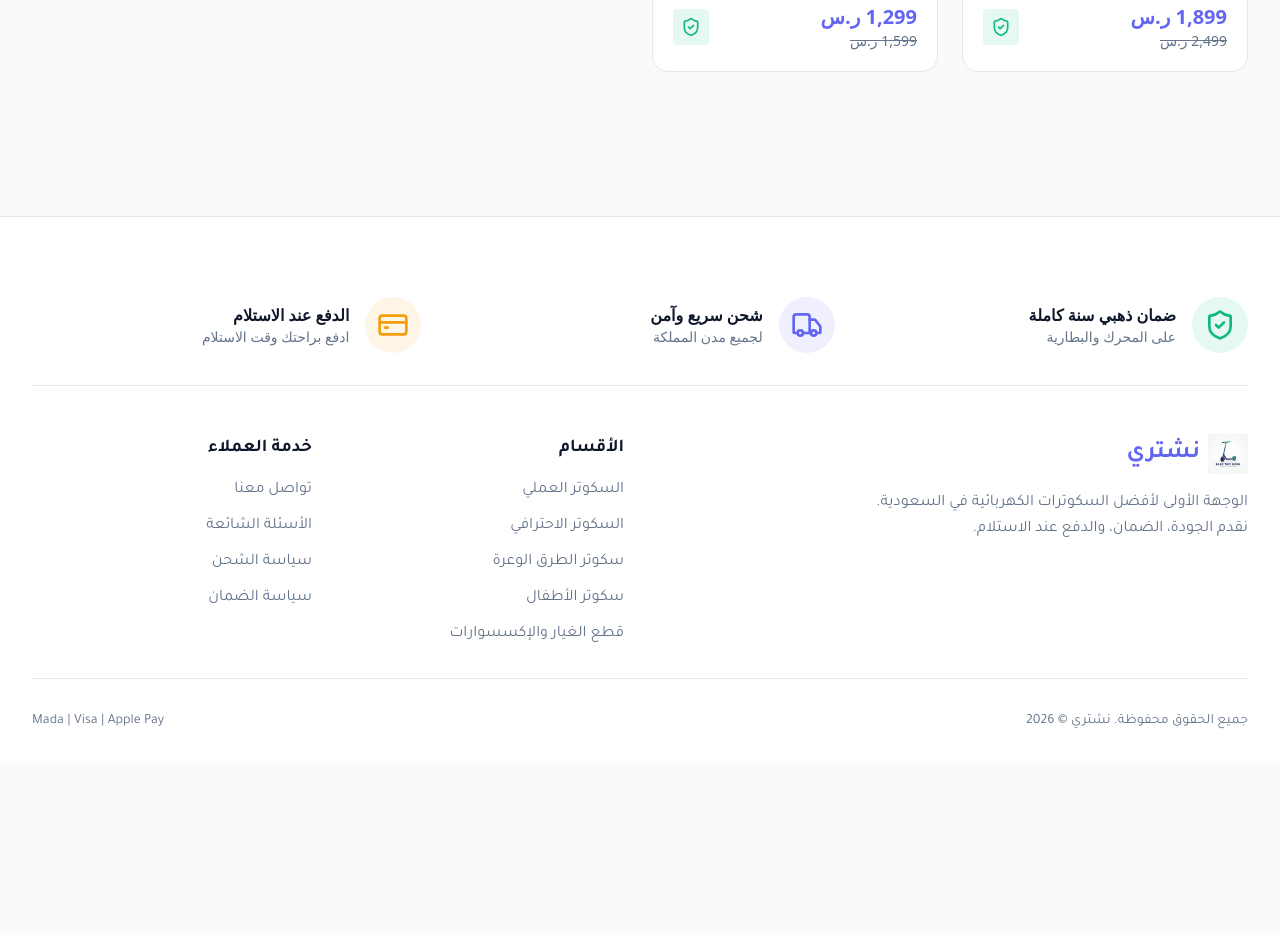
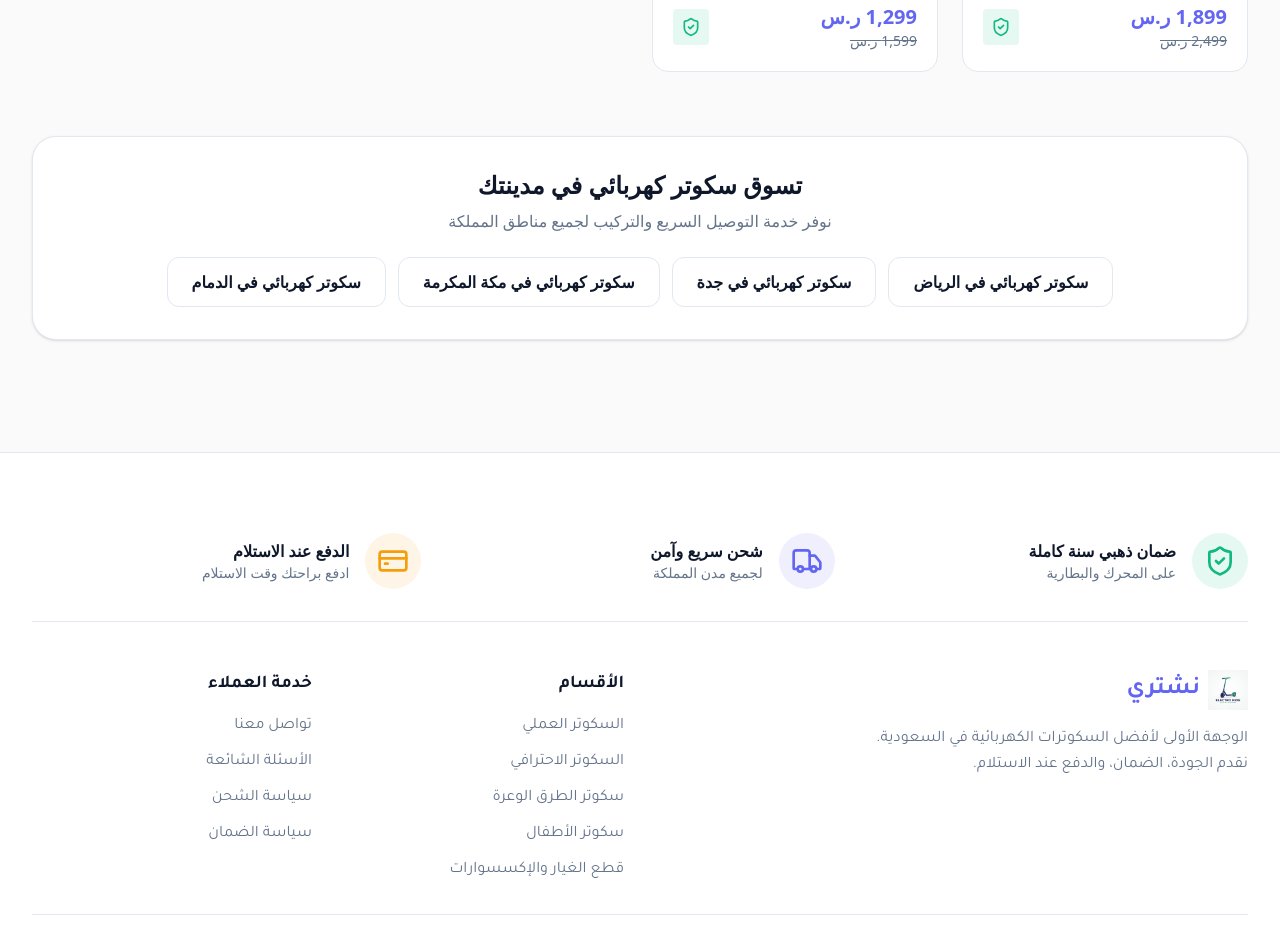
Before and after one commit to althaqelco/nshtare.com, a Next.js app: page /electric-scooter in a window 1280 px wide. Shown: the part 920-1853 px from the top of the page. Before the commit the page ends 1683 px from the top, so only its background shows below. Built offline with nearby package versions, Linux system fonts and the light colour scheme.

Commit message:
feat: complete Silo architecture with internal city linking

```diff
--- a/src/app/(ar)/[category]/page.tsx
+++ b/src/app/(ar)/[category]/page.tsx
@@ -106,6 +106,32 @@ export default function CategoryPage({ params }: { params: { category: string }
           )}
         </div>
 
+        {/* Local SEO Cities Linking Block */}
+        <div className="mt-16 bg-surface p-8 rounded-3xl border border-border shadow-sm">
+          <div className="text-center mb-6">
+            <h2 className="text-2xl font-bold text-text mb-2">
+              تسوق {category.nameAr} في مدينتك
+            </h2>
+            <p className="text-text-secondary">
+              نوفر خدمة التوصيل السريع والتركيب لجميع مناطق المملكة
+            </p>
+          </div>
+          <div className="flex flex-wrap justify-center gap-3">
+            {['riyadh', 'jeddah', 'makkah', 'dammam'].map((citySlug) => {
+              const cityName = citySlug === 'riyadh' ? 'الرياض' : citySlug === 'jeddah' ? 'جدة' : citySlug === 'makkah' ? 'مكة المكرمة' : 'الدمام';
+              return (
+                <Link
+                  key={citySlug}
+                  href={`/${category.slug}/${citySlug}`}
+                  className="px-6 py-3 bg-bg hover:bg-primary hover:text-white border border-border rounded-xl text-text font-semibold transition-all duration-300"
+                >
+                  {category.nameAr} في {cityName}
+                </Link>
+              );
+            })}
+          </div>
+        </div>
+
       </div>
     </div>
   );
--- a/src/app/en/[category]/page.tsx
+++ b/src/app/en/[category]/page.tsx
@@ -106,6 +106,32 @@ export default function CategoryPageEn({ params }: { params: { category: string
           )}
         </div>
 
+        {/* Local SEO Cities Linking Block */}
+        <div className="mt-16 bg-surface p-8 rounded-3xl border border-border shadow-sm">
+          <div className="text-center mb-6">
+            <h2 className="text-2xl font-bold text-text mb-2">
+              Shop {category.nameEn} in Your City
+            </h2>
+            <p className="text-text-secondary">
+              We offer fast delivery and assembly services across Saudi Arabia
+            </p>
+          </div>
+          <div className="flex flex-wrap justify-center gap-3">
+            {['riyadh', 'jeddah', 'makkah', 'dammam'].map((citySlug) => {
+              const cityName = citySlug === 'riyadh' ? 'Riyadh' : citySlug === 'jeddah' ? 'Jeddah' : citySlug === 'makkah' ? 'Makkah' : 'Dammam';
+              return (
+                <Link
+                  key={citySlug}
+                  href={`/en/${category.slug}/${citySlug}`}
+                  className="px-6 py-3 bg-bg hover:bg-primary hover:text-white border border-border rounded-xl text-text font-semibold transition-all duration-300"
+                >
+                  {category.nameEn} in {cityName}
+                </Link>
+              );
+            })}
+          </div>
+        </div>
+
       </div>
     </div>
   );
```
